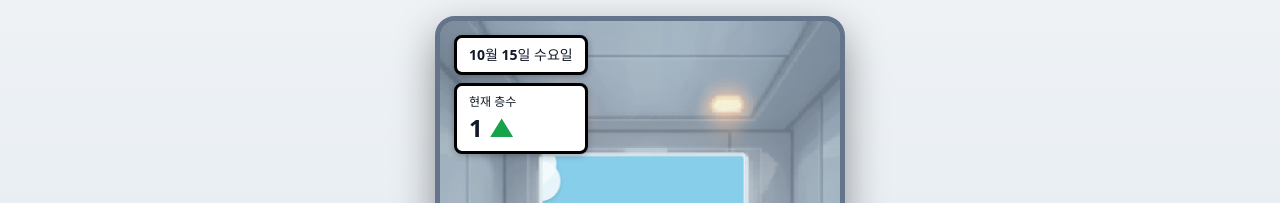
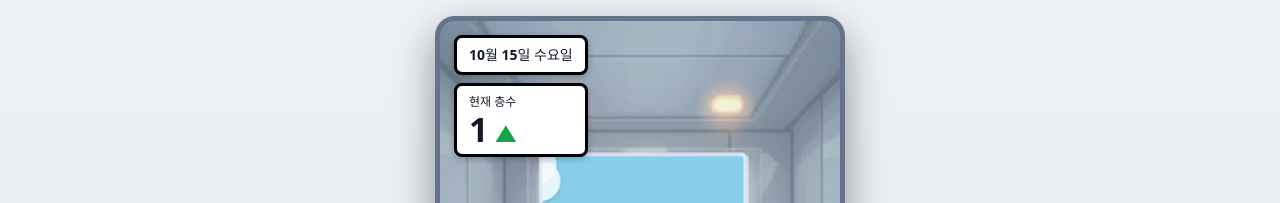
Before and after one commit to hyunhan-cho/elevator, a React (Vite) app: page / in a window 1280 px wide. Shown: the top 203 px of the page. Built offline with nearby package versions, Linux system fonts and the light colour scheme.

Commit message:
style: adjust floor badge number/arrow ratio to match mock

```diff
--- a/src/components/TopInfo.jsx
+++ b/src/components/TopInfo.jsx
@@ -15,9 +15,9 @@ export default function TopInfo({ currentFloor, direction }) {
       <div className="badge date">{formatKoreanDate()}</div>
       <div className="badge floor">
         <div>현재 층수</div>
-        <div style={{ display: 'flex', gap: 6, alignItems: 'center' }}>
-          <strong>{currentFloor}</strong>
-          <span style={{ color: arrowColor }}>{arrow}</span>
+        <div style={{ display: 'flex', gap: 6, alignItems: 'baseline' }}>
+          <strong style={{ fontSize: '1.4em', lineHeight: 1 }}>{currentFloor}</strong>
+          <span style={{ color: arrowColor, fontSize: '0.9em', lineHeight: 1, marginTop: '-1px' }}>{arrow}</span>
         </div>
       </div>
     </div>
```
